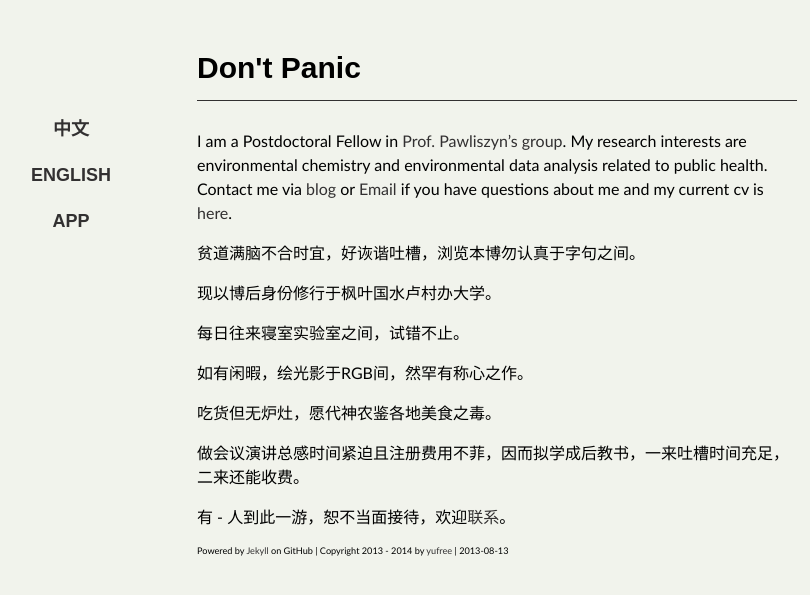
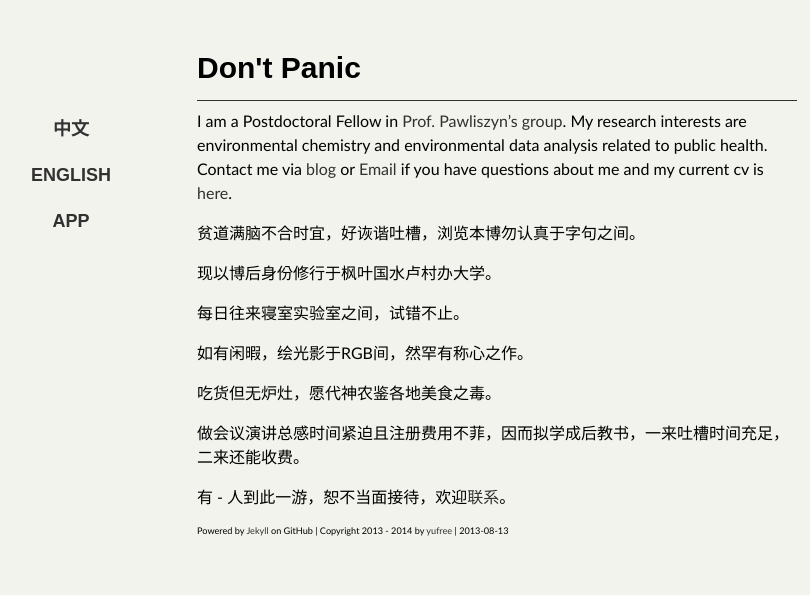
Before and after one commit to yufree/yufree.github.com, a Jekyll site: the page built from index.md, in a window 1280 px wide. Shown: the top 595 px of the page, without its empty margins (143-953 px from the left). Built offline with Jekyll 4.4.1, drawn with Linux system fonts in a browser that asks for light colours; some web fonts are replaced; comment, search, counter and statistics services are not loaded.

Commit message:
add float

```diff
--- a/_layouts/home.html
+++ b/_layouts/home.html
@@ -15,7 +15,7 @@
         <header>
         <h1>{{ page.title }}</h1>
         </header>
-        <nav style="height:20px">
+        <nav>
         <a title="Chinese" class="" href="http://yufree.cn/blogcn">中文</a>
         <a title="English" class="" href="http://yufree.cn/blog">English</a>
         <a title="APP" class="" href="http://yufree.cn/blog/app">APP</a>
--- a/media/css/home.css
+++ b/media/css/home.css
@@ -136,6 +136,7 @@ nav
     margin-right:-12em;
     width:10em;
     text-align:center;
+    float:left;
 }
 nav a
 {
```
